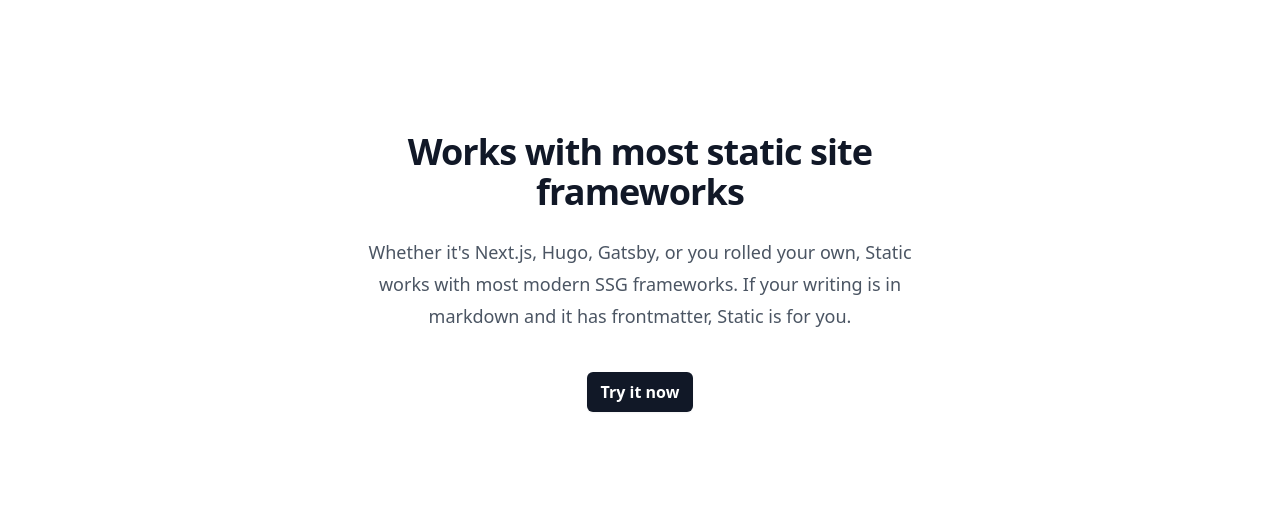
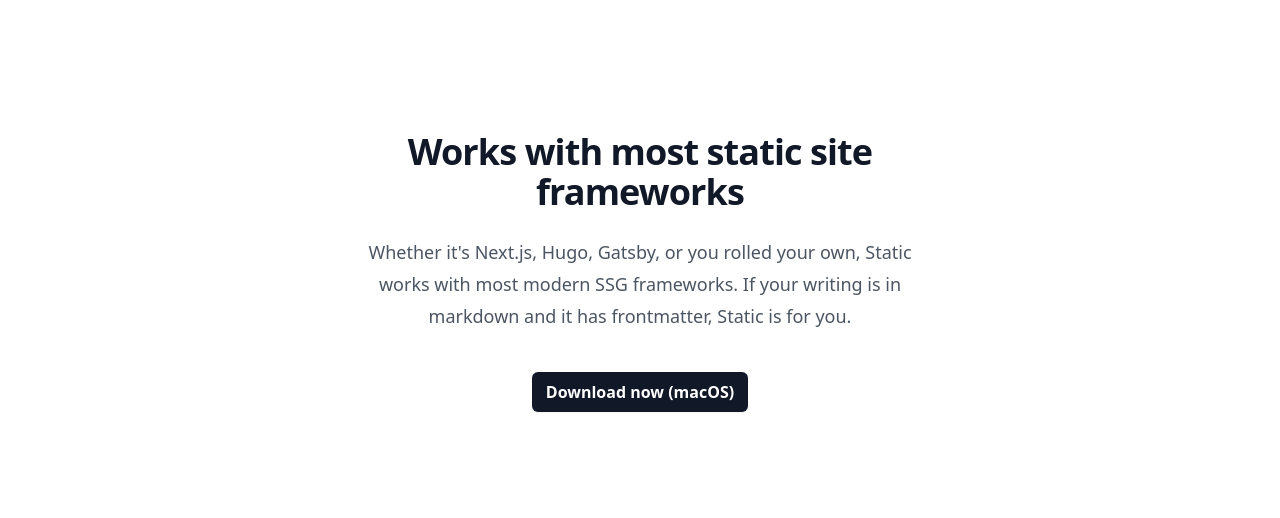
Before and after one commit to polluterofminds/static-marketing, a Gatsby site: page / in a window 1280 px wide. Shown: the part 2000-2518 px from the top of the page. Built offline with nearby package versions, Linux system fonts and the light colour scheme; Gatsby itself is replaced by a stand-in of ours.

Commit message:
updated site to point to desktop app

```diff
--- a/src/components/CTA.js
+++ b/src/components/CTA.js
@@ -15,10 +15,10 @@ const CTA = () => {
           </p>
           <div className="mt-10 flex items-center justify-center gap-x-6">
             <a
-              href="https://app.writestatic.com"
+              href="https://polluterofminds.gumroad.com/l/iecrc"
               className="rounded-md bg-gray-900 px-3.5 py-1.5 text-base font-semibold leading-7 text-white shadow-sm hover:bg-main focus-visible:outline focus-visible:outline-2 focus-visible:outline-offset-2"
             >
-              Try it now
+              Download now (macOS)
             </a>
           </div>
         </div>
--- a/src/components/Footer.js
+++ b/src/components/Footer.js
@@ -3,7 +3,6 @@ import React from "react"
 const navigation = {
   main: [
     { name: "About", href: "/about" },
-    { name: "Blog", href: "/blog" },
     { name: "Privacy", href: "/privacy" },
     { name: "Terms", href: "/terms" },
   ],
@@ -36,7 +35,7 @@ const navigation = {
     // },
     {
       name: "Twitter",
-      href: "#",
+      href: "https://twitter.com/polluterofminds",
       icon: (props) => (
         <svg fill="currentColor" viewBox="0 0 24 24" {...props}>
           <path d="M8.29 20.251c7.547 0 11.675-6.253 11.675-11.675 0-.178 0-.355-.012-.53A8.348 8.348 0 0022 5.92a8.19 8.19 0 01-2.357.646 4.118 4.118 0 001.804-2.27 8.224 8.224 0 01-2.605.996 4.107 4.107 0 00-6.993 3.743 11.65 11.65 0 01-8.457-4.287 4.106 4.106 0 001.27 5.477A4.072 4.072 0 012.8 9.713v.052a4.105 4.105 0 003.292 4.022 4.095 4.095 0 01-1.853.07 4.108 4.108 0 003.834 2.85A8.233 8.233 0 012 18.407a11.616 11.616 0 006.29 1.84" />
@@ -45,7 +44,7 @@ const navigation = {
     },
     {
       name: "GitHub",
-      href: "#",
+      href: "https://github.com/polluterofminds",
       icon: (props) => (
         <svg fill="currentColor" viewBox="0 0 24 24" {...props}>
           <path
@@ -58,7 +57,7 @@ const navigation = {
     },
     {
       name: "Farcaster",
-      href: "#",
+      href: "https://warpcast.com/polluterofminds",
       icon: (props) => (
         <svg
           width="24"
--- a/src/components/Frameworks.js
+++ b/src/components/Frameworks.js
@@ -13,10 +13,10 @@ const Framworks = () => {
           </p>
           <div className="mt-10 flex items-center justify-center gap-x-6">
             <a
-              href="https://app.writestatic.com"
+              href="https://polluterofminds.gumroad.com/l/iecrc"
               className="rounded-md bg-gray-900 px-3.5 py-1.5 text-base font-semibold leading-7 text-white shadow-sm hover:bg-main focus-visible:outline focus-visible:outline-2 focus-visible:outline-offset-2"
             >
-              Try it now
+              Download now (macOS)
             </a>
           </div>
         </div>
--- a/src/components/Hero.js
+++ b/src/components/Hero.js
@@ -19,10 +19,10 @@ const Hero = () => {
               </p>
               <div className="mt-10 flex items-center justify-center gap-x-6">
                 <a
-                  href="https://app.writestatic.com"
+                  href="https://polluterofminds.gumroad.com/l/iecrc"
                   className="rounded-md bg-gray-900 px-3.5 py-1.5 text-base font-semibold leading-7 text-white shadow-sm hover:bg-main focus-visible:outline focus-visible:outline-2 focus-visible:outline-offset-2 focus-visible:outline-indigo-600"
                 >
-                  Try now
+                  Download now (macOS)
                 </a>
               </div>
             </div>
```
Also changed, not shown: 2 other files.
